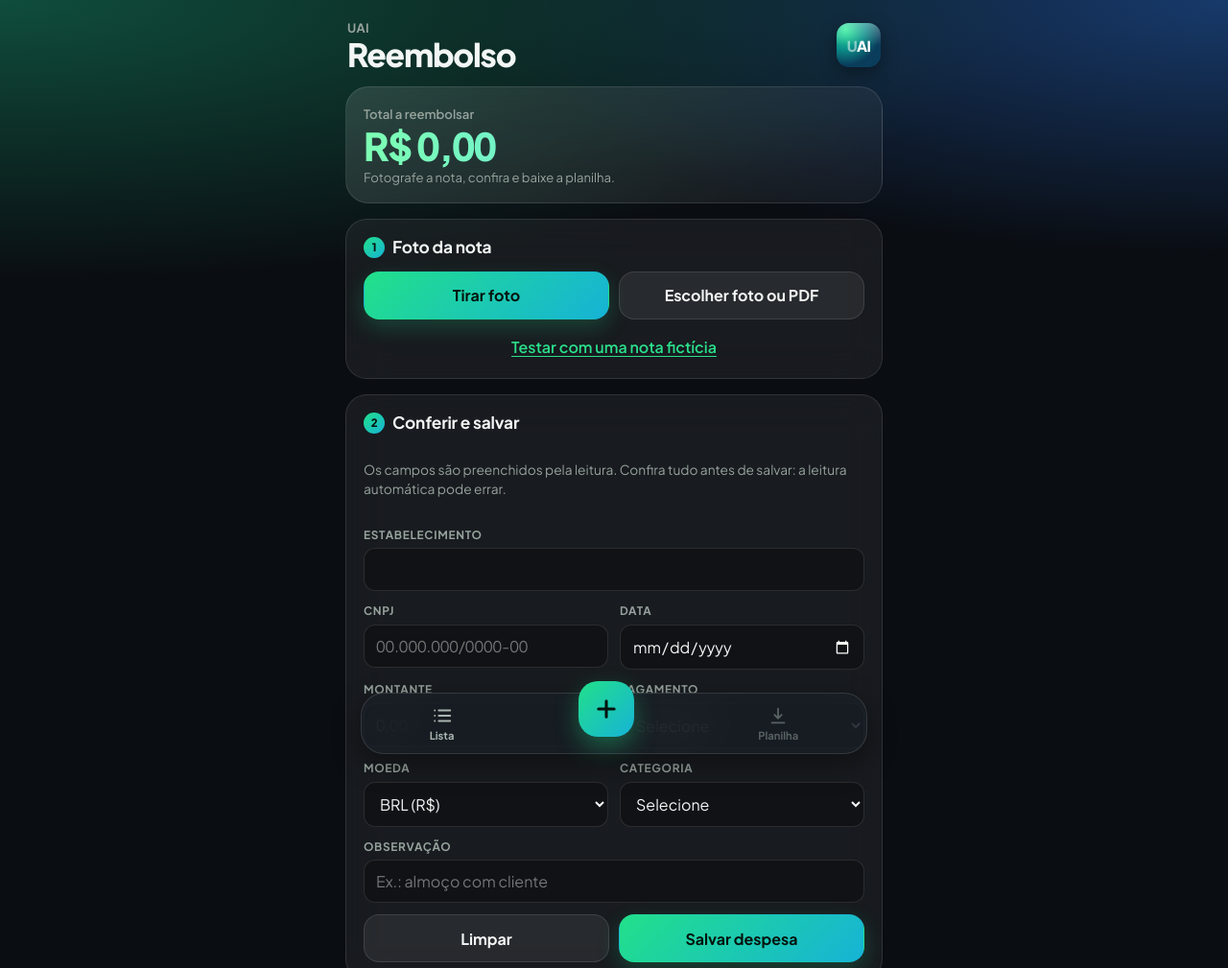
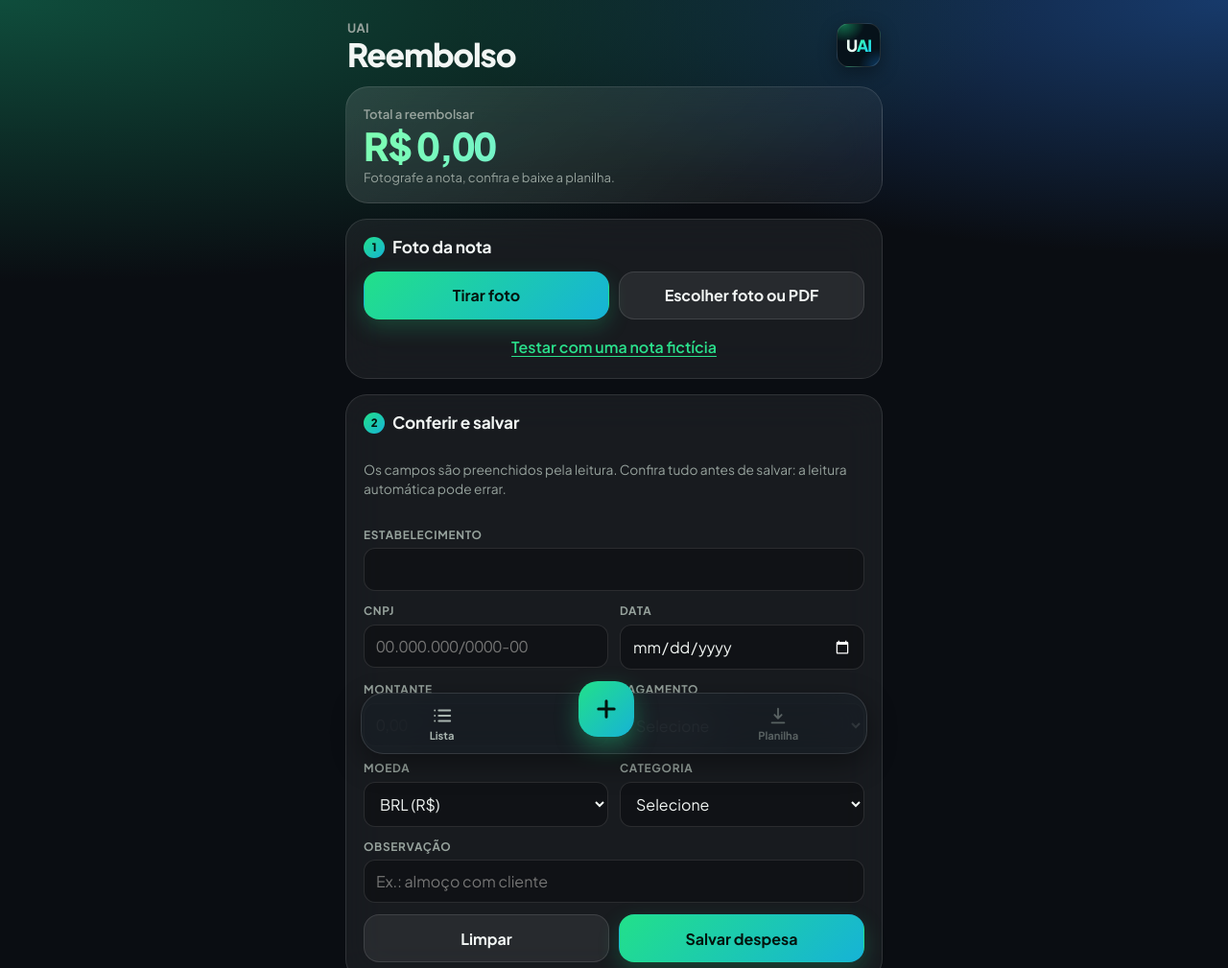
Before and after one commit to gcyrbdk9nz-art/reembolso-uai, a plain HTML site: page index.html in a window 1280 px wide. Shown: the top 1009 px of the page at 96% size. Drawn offline with Linux system fonts and the light colour scheme.

Commit message:
Ícone UAI com mais contraste: fundo escuro, U claro e AI em gradiente (#3)
Claude-Session: https://claude.ai/code/session_01P7sN9fsUqcxLoptZ78KP3w

Co-authored-by: Claude <noreply@anthropic.com>

```diff
--- a/index.html
+++ b/index.html
@@ -39,8 +39,9 @@ header{display:flex;align-items:center;justify-content:space-between;gap:12px;pa
 header .kicker{font-size:.8rem;font-weight:700;color:var(--muted);letter-spacing:.04em}
 header h1{font:800 2.1rem/1.05 var(--f-display);margin:0;letter-spacing:-.035em}
 .logo{width:46px;height:46px;border-radius:13px;display:grid;place-items:center;flex:none;position:relative;overflow:hidden;
-  background:radial-gradient(80% 80% at 20% 15%,#2cf09a,#0b8f8a 55%,#0a3d5c);color:#fff;font:800 .95rem var(--f-body);letter-spacing:-.04em;box-shadow:0 6px 18px rgba(0,0,0,.35)}
-.logo:after{content:"";position:absolute;inset:0;background:linear-gradient(180deg,rgba(255,255,255,.32),transparent 50%)}
+  display:flex;gap:0;align-items:center;justify-content:center;border:1px solid rgba(255,255,255,.12);
+  background:radial-gradient(70% 60% at 15% 0%,rgba(34,224,138,.45),transparent 70%),radial-gradient(70% 60% at 100% 100%,rgba(22,120,214,.4),transparent 70%),#06121a;font:800 1.05rem var(--f-body);letter-spacing:-.06em;box-shadow:0 6px 18px rgba(0,0,0,.35)}
+.logo-ai{background:linear-gradient(135deg,#3dffa0,#1ad0ff);-webkit-background-clip:text;background-clip:text;color:transparent}
 .glass,.card{background:var(--paper);border:1px solid var(--line);-webkit-backdrop-filter:blur(20px);backdrop-filter:blur(20px)}
 .hero{border-radius:24px;padding:18px 18px 16px;background:linear-gradient(135deg,rgba(255,255,255,.12),rgba(255,255,255,.04))}
 .hero .k{font-size:.82rem;font-weight:600;color:var(--muted)}
@@ -114,7 +115,7 @@ details ul{padding-left:1.1rem;margin:.5rem 0}
 <div class="wrap">
   <header>
     <div><div class="kicker">UAI</div><h1>Reembolso</h1></div>
-    <div class="logo" aria-hidden="true"><span><span style="opacity:.5">U</span>AI</span></div>
+    <div class="logo" aria-hidden="true"><span style="color:#eafff4">U</span><span class="logo-ai">AI</span></div>
   </header>
 
   <section class="hero glass" aria-live="polite">
--- a/sw.js
+++ b/sw.js
@@ -1,5 +1,5 @@
 // Reembolso UAI — offline support. Bump VERSION on every release.
-const VERSION = "v4-aurora-2026-11-27";
+const VERSION = "v5-aurora-2026-11-27";
 const CORE = [
   "./", "index.html", "manifest.webmanifest",
   "icons/icon-192.png", "icons/icon-512.png", "icons/apple-touch-icon.png",
```
Also changed, not shown: icons/apple-touch-icon.png, icons/icon-192.png, icons/icon-512.png, icons/icon-maskable-512.png.
